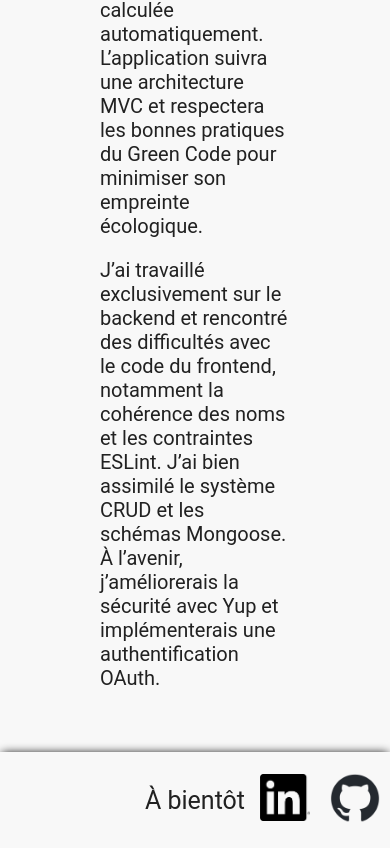
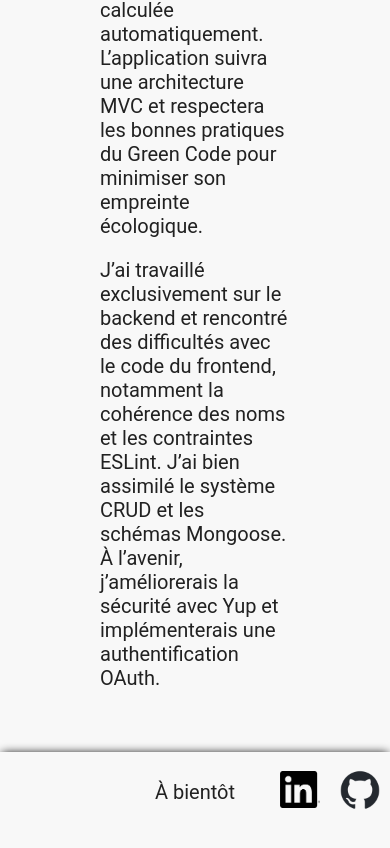
Before and after one commit to laure-ld/portfolio, a React (Create React App) app: page /projets/1 in a window 390 px wide. Shown: the part 1305-2153 px from the top of the page. Built offline with nearby package versions, Linux system fonts and the light colour scheme.

Commit message:
responsive footer

```diff
--- a/src/styles/footer.scss
+++ b/src/styles/footer.scss
@@ -27,3 +27,28 @@
 a{
     color: $text-color;
 }
+    // Responsive
+
+@media screen and (max-width: 375px) {
+    .footer{
+        height: 4rem;
+        .text-footer {
+            font-size: 18px;
+        }
+        img {
+            width: 30px;
+        }
+    }
+}
+
+@media screen and (max-width: 768px) {
+    .footer{
+        height: 5rem;
+        .text-footer {
+            font-size: 20px;
+        }
+        img {
+            width: 40px;
+        }
+    }
+}
```
